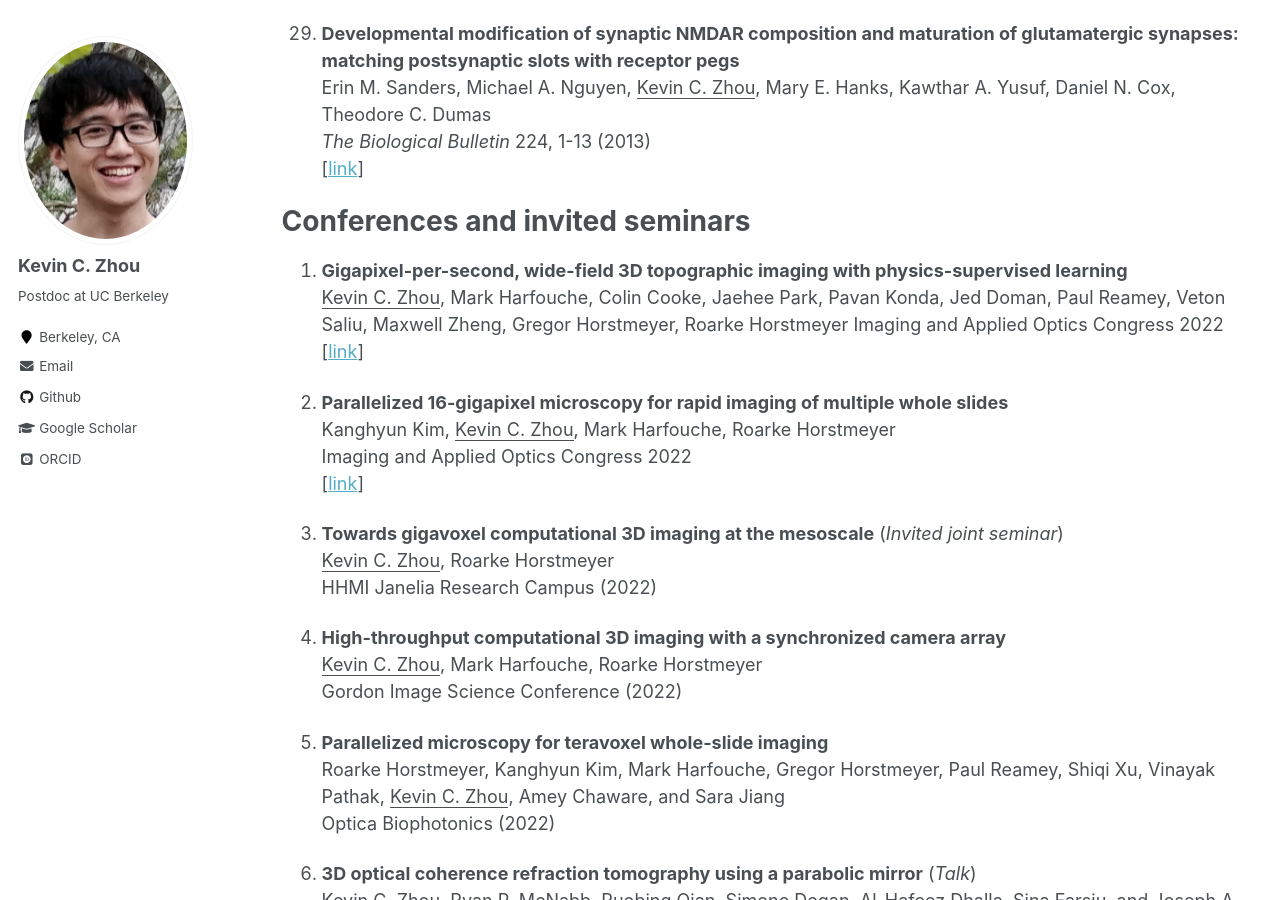
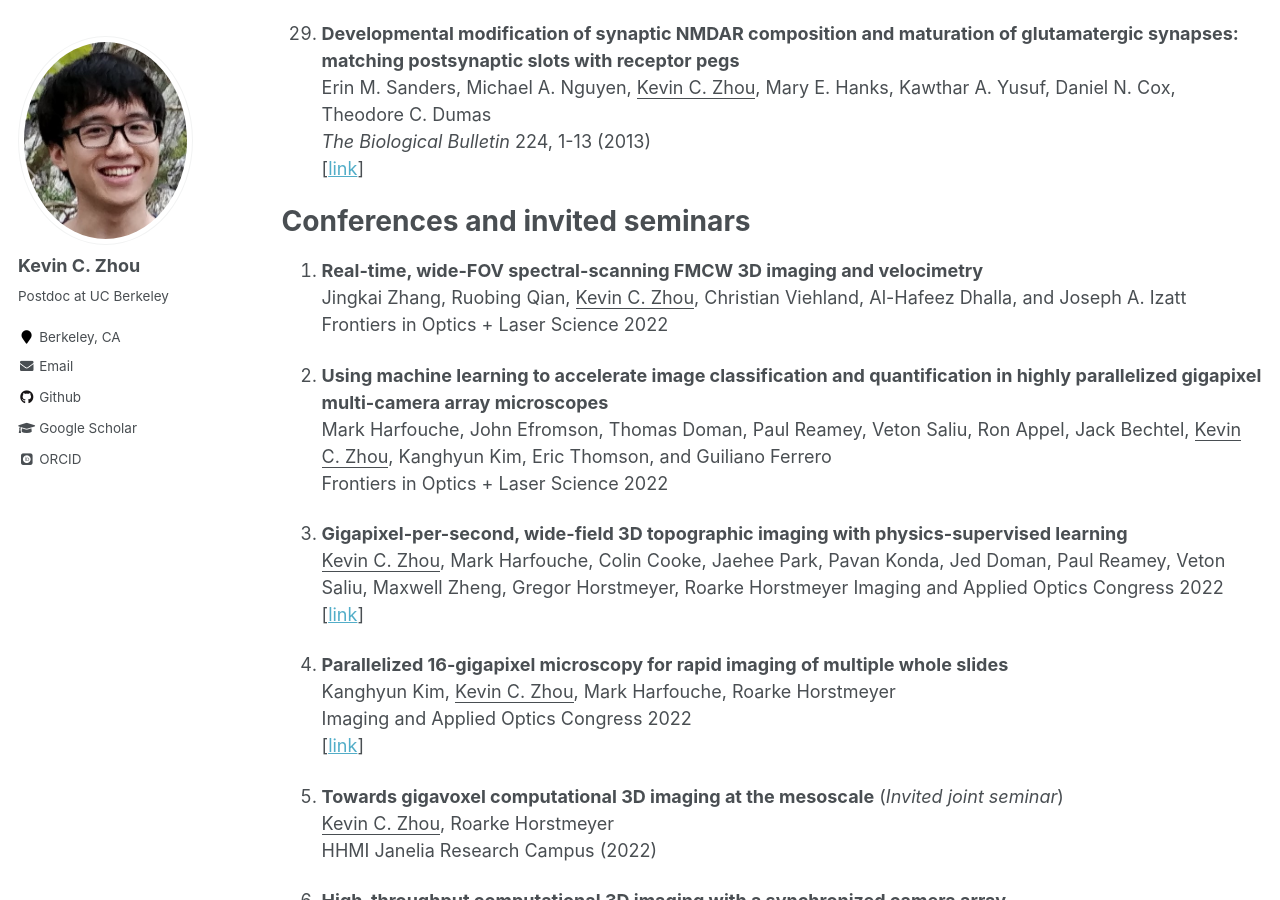
Before and after one commit to kevinczhou/kevinczhou.github.io, a Jekyll site: the page built from _pages/publications.md, in a window 1280 px wide and 900 px high, scrolled down 4417 px. Built offline with Jekyll 4.4.1, drawn with Linux system fonts in a browser that asks for light colours; some web fonts are replaced; some of the changed text lies outside the part shown.

Commit message:
Update publications.md

```diff
--- a/_pages/publications.md
+++ b/_pages/publications.md
@@ -155,6 +155,16 @@ Erin M. Sanders, Michael A. Nguyen, <ins>Kevin C. Zhou</ins>, Mary E. Hanks, Kaw
 
 
 # Conferences and invited seminars
+1. **Real-time, wide-FOV spectral-scanning FMCW 3D imaging and velocimetry**
+Jingkai Zhang, Ruobing Qian, <ins>Kevin C. Zhou</ins>, Christian Viehland, Al-Hafeez Dhalla, and Joseph A. Izatt
+Frontiers in Optics + Laser Science 2022
+
+1. **Using machine learning to accelerate image classification and quantification in highly parallelized gigapixel
+multi-camera array microscopes**
+Mark Harfouche, John Efromson, Thomas Doman, Paul Reamey, Veton Saliu, Ron Appel, Jack Bechtel, <ins>Kevin C. Zhou</ins>, Kanghyun Kim, Eric Thomson, and
+Guiliano Ferrero
+Frontiers in Optics + Laser Science 2022
+
 1. **Gigapixel-per-second, wide-field 3D topographic imaging with physics-supervised learning**
 <ins>Kevin C. Zhou</ins>, Mark Harfouche, Colin Cooke, Jaehee Park, Pavan Konda, Jed Doman, Paul Reamey, Veton Saliu, Maxwell Zheng, Gregor Horstmeyer, Roarke Horstmeyer
 Imaging and Applied Optics Congress 2022
@@ -273,6 +283,11 @@ Vinayak Pathak, Ridwan Fayaz Hossain, <ins>Kevin C. Zhou</ins>, Pavan C. Konda,
 SPIE Photonics West (2022)  -->
 
 # Non-peer-reviewed publications
+1. **Applications and Extensions of Fourier Ptychography**
+Tomas Aidukas, Felix Wechsler, Lars Loetgering, <ins>Kevin C. Zhou</ins>, Roarke Horstmeyer
+*Microscopy Today* 30(6), 40-45 (2022)
+[[link](https://www.cambridge.org/core/journals/microscopy-today/article/applications-and-extensions-of-fourier-ptychography/775BCAA7142953570F3CFC96D9BE9FA6)]
+
 1. **Fourier Ptychography Part II: Phase Retrieval and High-Resolution Image Formation**
 Lars Loetgering, Tomas Aidukas, <ins>Kevin C. Zhou</ins>, Felix Wechsler, Roarke Horstmeyer
 *Microscopy Today* 30(5), 36-39 (2022)
@@ -280,7 +295,7 @@ Lars Loetgering, Tomas Aidukas, <ins>Kevin C. Zhou</ins>, Felix Wechsler, Roarke
 
 1. **Spotlight on optics: Simultaneous multiple time scale imaging for kHz–MHz high-speed accelerometry**
 <ins>Kevin C. Zhou</ins>
-Spotlight summary of Photon. Res. 10(7) 1712-1722 (2022)
+Spotlight summary of *Photon. Res.* 10(7) 1712-1722 (2022)
 [[link](https://opg.optica.org/spotlight/summary.cfm?id=477408)] [[link to summarized paper](https://opg.optica.org/prj/fulltext.cfm?uri=prj-10-7-1712&id=477408)]
 
 1. **Introduction to Fourier Ptychography: Part I**
```
